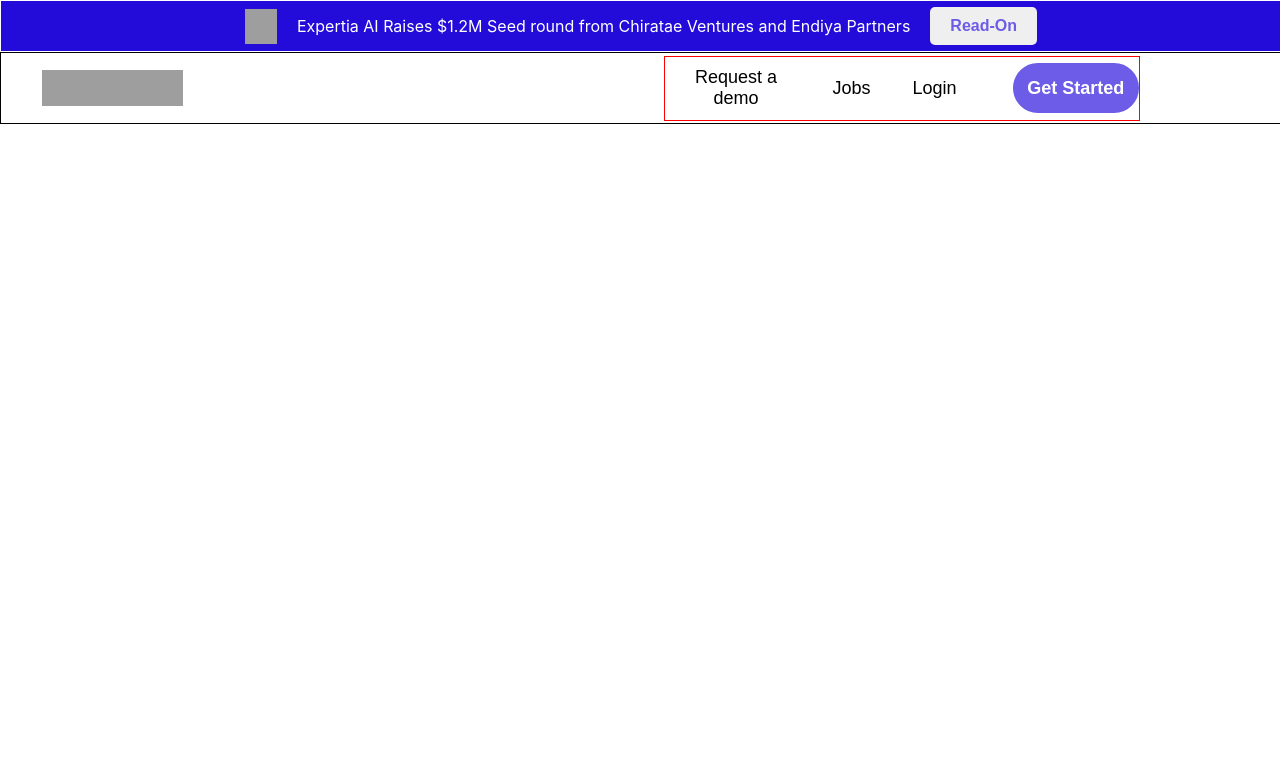
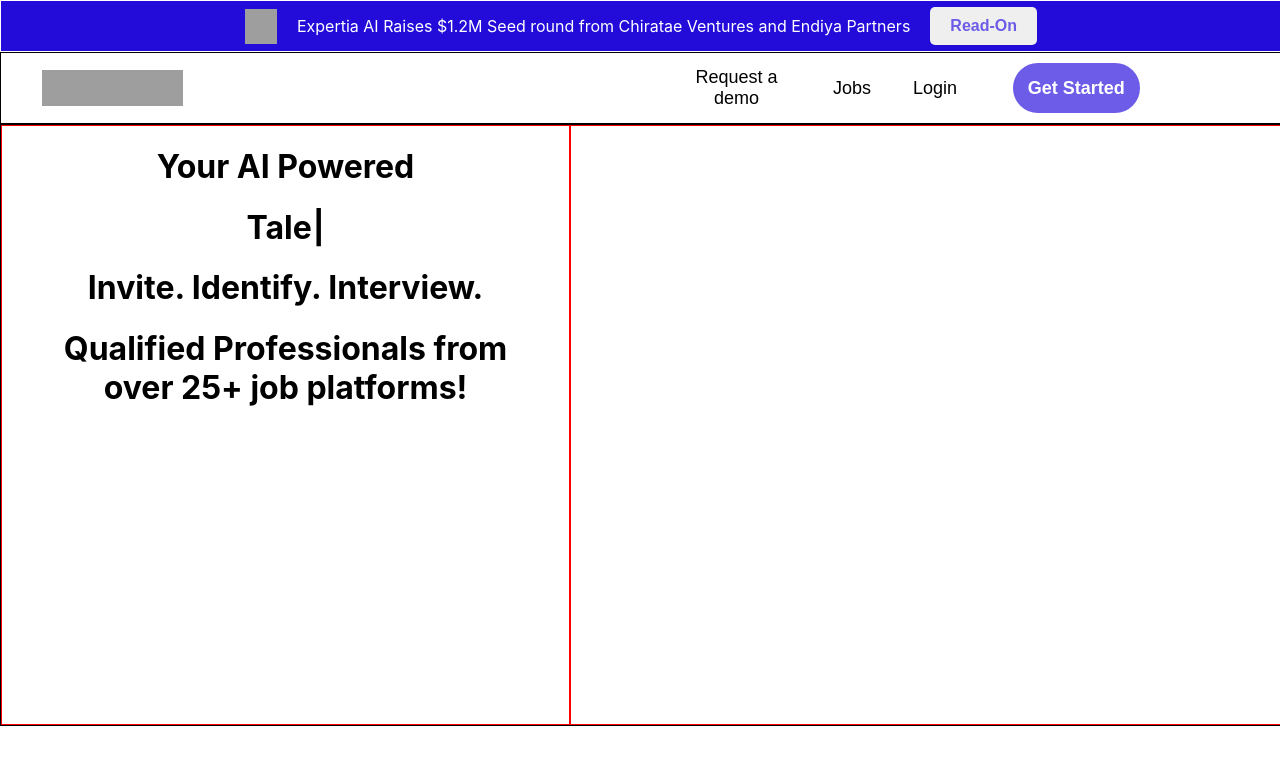
Before and after one commit to SanketThombre/ExpertiaAi, a React (Create React App) app: page / in a window 1280 px wide. Shown: the top 764 px of the page. Built offline with nearby package versions, Linux system fonts and the light colour scheme; grey boxes are pictures that could not be loaded.

Commit message:
Typewriter added

```diff
--- a/package.json
+++ b/package.json
@@ -11,6 +11,7 @@
     "react-router-dom": "^6.4.3",
     "react-scripts": "5.0.1",
     "styled-components": "^5.3.6",
+    "typewriter-effect": "^2.19.0",
     "web-vitals": "^2.1.4"
   },
   "scripts": {
--- a/src/App.js
+++ b/src/App.js
@@ -1,11 +1,20 @@
 import logo from './logo.svg';
 import './App.css';
 import { Navbar } from './Components/Navbar';
+import { Routes,Route } from 'react-router-dom';
+import { HomePage } from './Components/HomePage';
+
 
 function App() {
   return (
     <div className="App">
-     <Navbar/>
+      <Navbar />
+
+      <Routes>
+        <Route path="/" element={
+          <HomePage/>
+        } />
+      </Routes>
     </div>
   );
 }
--- /dev/null
+++ b/src/Components/HomePage.css
@@ -0,0 +1,22 @@
+
+
+
+#Main{
+    width: 100%;
+    height:600px;
+    border: 1px solid black;
+    display: flex;
+}
+
+.box1{
+
+    flex: 0.8;
+    border: 1px solid red;
+   position: relative;
+
+}
+.box2{
+
+    flex: 1;
+    border: 1px solid red;
+}
--- /dev/null
+++ b/src/Components/HomePage.jsx
@@ -0,0 +1,24 @@
+
+import "./HomePage.css";
+import { TypeWriter } from "./Typewriter";
+
+
+export const HomePage = () => {
+    return (
+        <>
+            <div id="Main">
+                <div className="box1">
+                    <div>
+                        <h1>Your AI Powered</h1>
+                        <h1>
+                            <TypeWriter/>
+                        </h1>
+                        <h1>Invite. Identify. Interview.</h1>
+                        <h1>Qualified Professionals from <br/>over 25+ job platforms!</h1>
+                    </div>
+                </div>
+                <div class="box2"></div>
+            </div>
+        </>
+    )
+}
--- a/src/Components/Navbar.jsx
+++ b/src/Components/Navbar.jsx
@@ -27,7 +27,7 @@ color:#6c5ce7;
 const BtnDiv = styled.div`
 width:37%;
 height:90%;
-border:1px solid red;
+// border:1px solid red;
 display:flex;
 align-items: center;
 // justify-content: space-between;
--- /dev/null
+++ b/src/Components/Typewriter.jsx
@@ -0,0 +1,16 @@
+
+
+import Typewriter from "typewriter-effect";
+
+export const TypeWriter=()=> {
+  return (
+    <Typewriter
+      options={{
+        strings: ["Career Page.","Talent Advisor.","Skill Cloud."],
+        autoStart: true,
+        loop: true,
+        deleteSpeed: 50,
+      }}
+    />
+  );
+}
--- a/src/index.js
+++ b/src/index.js
@@ -3,11 +3,14 @@ import ReactDOM from 'react-dom/client';
 import './index.css';
 import App from './App';
 import reportWebVitals from './reportWebVitals';
+import { BrowserRouter } from "react-router-dom";
 
 const root = ReactDOM.createRoot(document.getElementById('root'));
 root.render(
   <React.StrictMode>
-    <App />
+    <BrowserRouter>
+      <App />
+    </BrowserRouter>
   </React.StrictMode>
 );
 
```
Also changed, not shown: 1 other file (tests, documents, lock files or other folders).
